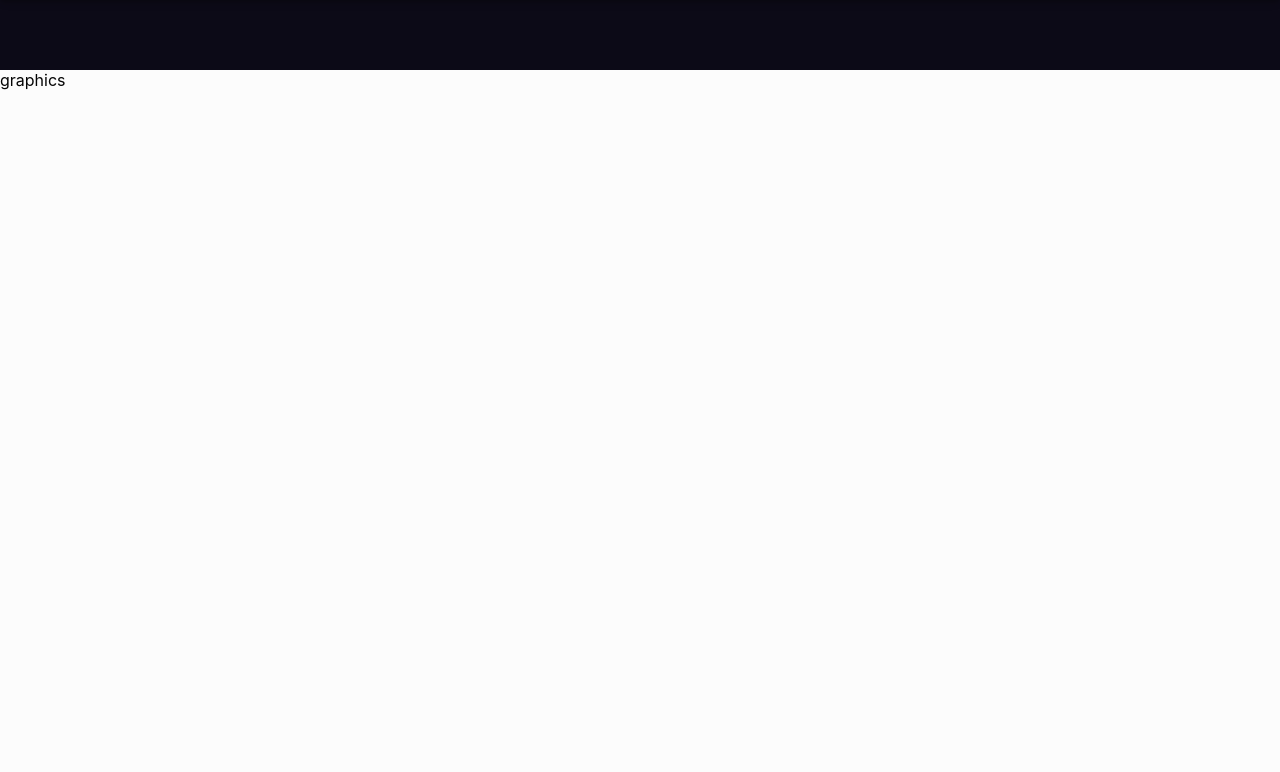
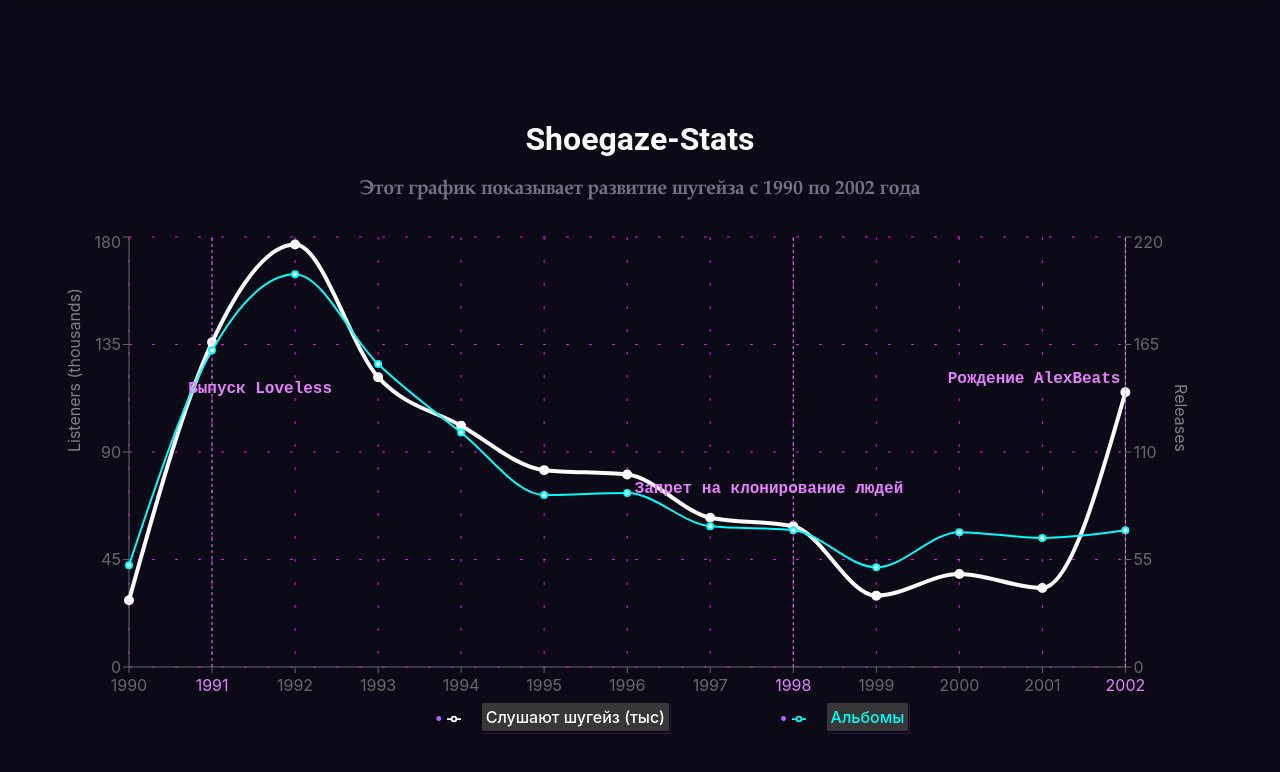
Before and after one commit to Pixerell/based-rep, a React app: page /graphics in a window 1280 px wide. Shown: the top 772 px of the page. Built offline with nearby package versions, Linux system fonts and the light colour scheme.

Commit message:
BT - UKNOWN GRAPHICS START LINE CHART ADDED

```diff
--- a/src/components/graphics/GraphicPage.tsx
+++ b/src/components/graphics/GraphicPage.tsx
@@ -1,6 +1,7 @@
 import React from 'react';
 import Header from "../header-component/Header";
 import Graphics from "./Graphics";
+
 
 export default function GraphicsPage(): JSX.Element {
 
--- a/src/components/graphics/Graphics.scss
+++ b/src/components/graphics/Graphics.scss
@@ -1,7 +1,42 @@
-body {
-  display: flex;
-  align-items: center;
-  justify-content: center;
-  height: 100vh;
+.bgBase1 {
   background-color: #080613;
+  min-height: 1630px !important;
+  height: 100vh !important;
+  width: 100%;
 }
+.lineSection {
+  overflow: hidden !important;
+  word-break: break-all;
+}
+
+.chartInfo {
+  color: #747083;
+  margin: 20px 0 30px 0;
+  font-size: 20px;
+  font-family: 'Palatino Linotype', sans-serif;
+  z-index: 1;
+}
+
+.chartHead{
+  padding: 0;
+  margin-top: 30px;
+  text-align: center;
+  color: white;
+  width: 100%;
+  font-family: 'Roboto', sans-serif;
+  z-index: 1;
+
+}
+
+.lineWrapper {
+  height: 600px;
+  width: 90%;
+  margin-left: 5%;
+  margin-right: 5%;
+}
+
+@media (max-width: 470px) {
+  .lineWrapper {
+    display: none;
+  }
+}
--- a/src/components/graphics/Graphics.tsx
+++ b/src/components/graphics/Graphics.tsx
@@ -1,8 +1,23 @@
 import React from 'react';
+import LineChart from "./charts/lineChart";
+import './Graphics.scss';
 
 
 export default function Graphics() : JSX.Element {
-	return <div>
-		graphics
-	</div>
+
+	return (
+		<div className={'bgBase1'}>
+			<span className="lineSection">
+				<h1 className={'chartHead'}>
+				  Shoegaze-Stats
+				  <div className={'chartInfo'}>
+					  Этот график показывает развитие шугейза с 1990 по 2002 года
+				  </div>
+				</h1>
+				<div className="lineWrapper">
+					<LineChart/>
+				</div>
+			</span>
+		</div>
+	)
 }
--- /dev/null
+++ b/src/components/graphics/ShoegazerData.ts
@@ -0,0 +1,80 @@
+export const ShoegazerData: ({ listeners: number; year: number; id: number; releases: number })[] = [
+    {
+        id: 0,
+        year: 1990,
+        releases: 52,
+        listeners: 27939,
+    },
+    {
+        id: 1,
+        year: 1991,
+        releases: 162,
+        listeners: 135892,
+    },
+    {
+        id: 2,
+        year: 1992,
+        releases: 201,
+        listeners: 176829,
+    },
+    {
+        id: 3,
+        year: 1993,
+        releases: 155,
+        listeners: 121342,
+    },
+    {
+        id: 4,
+        year: 1994,
+        releases: 120,
+        listeners: 101010,
+    },
+    {
+        id: 5,
+        year: 1995,
+        releases: 88,
+        listeners: 82402,
+    },
+    {
+        id: 6,
+        year: 1996,
+        releases: 89,
+        listeners: 80592,
+    },
+    {
+        id: 7,
+        year: 1997,
+        releases: 72,
+        listeners: 62492,
+    },
+    {
+        id: 8,
+        year: 1998,
+        releases: 70,
+        listeners: 58923,
+    },
+    {
+        id: 9,
+        year: 1999,
+        releases: 51,
+        listeners: 29863,
+    },
+    {
+        id: 10,
+        year: 2000,
+        releases: 69,
+        listeners: 38923,
+    },
+    {
+        id: 11,
+        year: 2001,
+        releases: 66,
+        listeners: 33092,
+    },
+    {
+        id: 12,
+        year: 2002,
+        releases: 70,
+        listeners: 115000,
+    },
+]
--- /dev/null
+++ b/src/components/graphics/charts/lineChart.scss
@@ -0,0 +1,24 @@
+.lineChart {
+}
+
+.recharts-cartesian-grid {
+  transition: 1s !important;
+}
+
+.recharts-legend-item-text {
+  font-weight: 500 !important;
+  padding: 4px !important;
+  background-color: #343434 !important;
+  border-width: 1px 1px 2px 1px !important;
+  border-style: solid !important;
+  border-radius: 3px !important;
+  border-color: #080613 !important;
+  box-shadow: 1px 1px 0 rgba(149, 57, 222, 0.25) !important;
+  transition: 1s !important;
+}
+
+.specialYearLabel {
+  font-family: "Courier New", serif !important;
+  font-weight: 700 !important;
+  transition: 1s;
+}
--- /dev/null
+++ b/src/components/graphics/charts/lineChart.tsx
@@ -0,0 +1,108 @@
+import React, {useLayoutEffect, useState} from "react";
+import {
+    CartesianGrid, Label,
+    Legend,
+    Line,
+    LineChart,
+    ReferenceLine,
+    Tooltip,
+    XAxis,
+    YAxis,
+} from "recharts";
+import { ShoegazerData } from "../ShoegazerData";
+import "./lineChart.scss";
+
+const specialMarkingColor: string = '#e880ff';
+
+const specialYears: { year: number, value: string, dy: number, dx : number }[] = [
+    { year: 1991, value: "Выпуск Loveless", dy: 140, dx : 125 },
+    { year: 1998, value: "Запрет на клонирование людей", dy: 240, dx: 115 },
+    { year: 2002, value: "Рождение AlexBeats", dy: 130, dx : 0 },
+];
+
+
+const data: { listeners: number; year: number; id: number; releases: number }[] = ShoegazerData.map((item: { listeners: number; year: number; id: number; releases: number }) => ({
+    ...item,
+    listeners: item.listeners / 1000, // convert listeners to thousands
+}));
+
+const XAxisTick: (props: any) => JSX.Element = (props: any) => {
+
+    const specialYearsVal: number[] = specialYears.map((item: { year: number; value: string; dy: number }) => item.year);
+    const { x, y, payload } = props;
+    const isSpecialYear: boolean = specialYearsVal.includes(payload.value);
+
+    const fill: string = isSpecialYear ? specialMarkingColor : "#666";
+
+    return (
+        <g transform={`translate(${x},${y})`}>
+            <text x={0} y={0} dy={16} textAnchor="middle" fill={fill}>
+                {payload.value}
+            </text>
+        </g>
+    );
+};
+
+// tslint:disable-next-line:typedef
+const getSpecialYearLabelProps = (year: number) => {
+    // tslint:disable-next-line:typedef
+    const specialYear = specialYears.find((item: { year: number; value: string; dy: number; dx: number }) => item.year === year);
+
+    if (specialYear) {
+        return { value: specialYear.value, dy: specialYear.dy, dx: specialYear.dx };
+    }
+
+    return {};
+};
+
+export default function DualAxisLineChart() : JSX.Element {
+
+    const [chartWidth, setChartWidth] = useState(window.innerWidth * 0.88);
+    //const [chartHeight, setChartHeight] = useState(window.innerHeight);
+
+    useLayoutEffect(() => {
+        function updateSize(): void {
+            setChartWidth(window.innerWidth * 0.88);
+      //      setChartHeight(window.innerHeight);
+        }
+
+        window.addEventListener("resize", updateSize);
+        return () => window.removeEventListener("resize", updateSize);
+    }, []);
+
+
+    return (
+        <div>
+            <LineChart width={chartWidth} height={500} className="lineChart" data={data}>
+                <CartesianGrid strokeDasharray="3 20" stroke="magenta" />
+                <XAxis dataKey="year" tick={<XAxisTick />} />
+                <YAxis yAxisId="left" label={{ value: "Listeners (thousands)", angle: -90, position: "insideLeft" }} />
+                <YAxis yAxisId="right" orientation="right" label={{ value: "Releases", angle: 90, position: "insideRight" }} />
+                <Tooltip  labelFormatter={(tooltipValue: any) => `Год - ${tooltipValue}`}
+                          contentStyle={{ backgroundColor: "#080613", borderRadius: "4px", width: "320px", color: 'white'}}/>
+                <Legend className="legendStyle" />
+                <Line name="Слушают шугейз (тыс)" type="monotone" dataKey="listeners" yAxisId="left" stroke="white" strokeWidth={4} />
+                <Line name="Альбомы" type="monotone" dataKey="releases" yAxisId="right" stroke="cyan" strokeWidth={2}  />
+                {specialYears.map((item: { year: number; value: string; dy: number; dx: number }) => (
+                    <ReferenceLine
+                        key={item.year}
+                        x={item.year}
+                        yAxisId="left"
+                        stroke={specialMarkingColor}
+                        strokeDasharray="3 3"
+                    >
+                        <Label className="specialYearLabel"
+                            {...getSpecialYearLabelProps(item.year)}
+                            position="insideTopRight"
+                            offset={5}
+                            fill={specialMarkingColor}
+                        >
+                            {item.value}
+                        </Label>
+                    </ReferenceLine>
+                ))}
+
+            </LineChart>
+        </div>
+    );
+};
```
